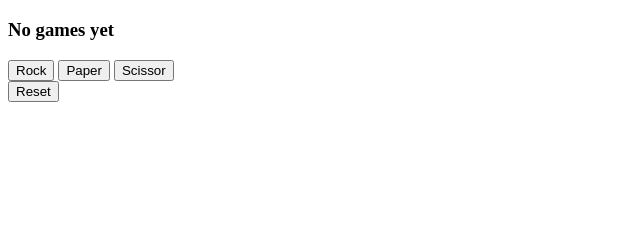
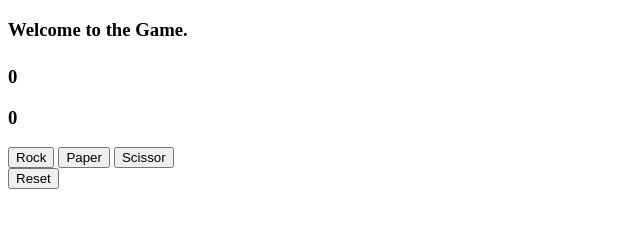
Before and after one commit to fernandopeguero/RockPaperScissor, a plain HTML site: page index.html in a window 1280 px wide. Shown: the part 61-288 px from the top of the page, without its empty margins (0-640 px from the left). Drawn offline with Linux system fonts and the light colour scheme.

Commit message:
Add elements to display score

```diff
--- a/index.html
+++ b/index.html
@@ -10,8 +10,13 @@
         <main class="container">
             <h1>Rock - Paper - Scissor</h1>
 
-            <h3 class="display-winner">No games yet</h3>
+            <h3 class="display-winner">Welcome to the Game.</h3>
+            <h6 class="messages"></h6>
 
+            <div class="score">
+                <h3 class="player-score">0</h3>
+                <h3 class="computerscore">0</h3>
+            </div>
             <div class="game-view">
                 <div class="game-buttons">
                     <button class="rock" value="rock">Rock</button>
```
